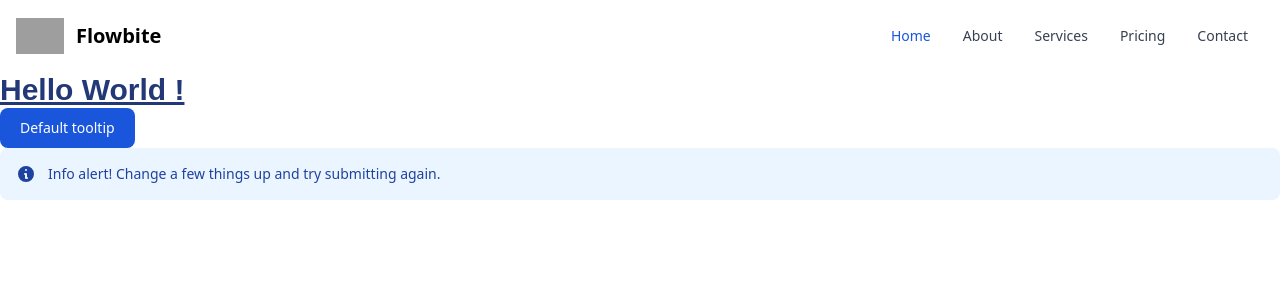
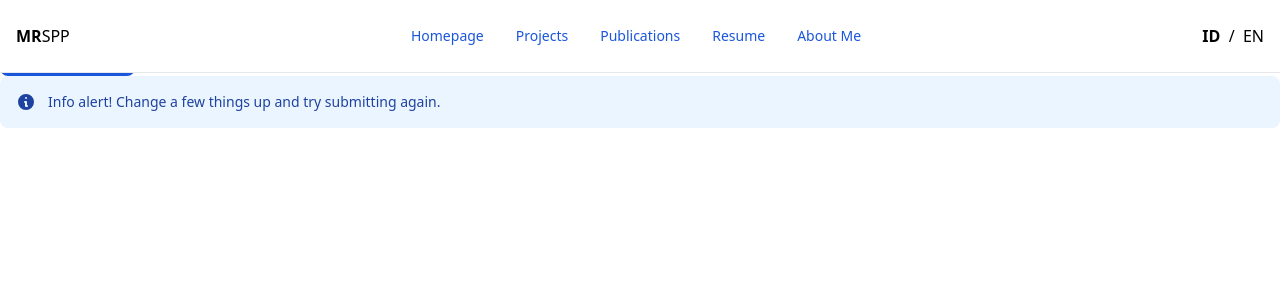
Before and after one commit to satrio-pamungkas/personal-website, a Next.js app: page / in a window 1280 px wide. Shown: the top 300 px of the page. Built offline with nearby package versions, Linux system fonts and the light colour scheme; grey boxes are pictures that could not be loaded.

Commit message:
feat: added Base NavbarComponent

```diff
--- a/src/modules/common/atoms/NavbarLink/NavbarLink.tsx
+++ b/src/modules/common/atoms/NavbarLink/NavbarLink.tsx
@@ -4,6 +4,11 @@ interface INavbarLink {
 
 export const NavbarLink = (props: INavbarLink) => {
   return (
-    <a className="font-bold">{props.label}</a>
+    <a href="" className="block py-2 pl-3 pr-4 text-white
+      bg-blue-700 rounded md:bg-transparent md:text-blue-700
+      md:p-0 dark:text-white"
+    >
+      {props.label}
+    </a>
   );
 }
--- a/src/modules/common/molecules/LanguageTab/LanguageTab.tsx
+++ b/src/modules/common/molecules/LanguageTab/LanguageTab.tsx
@@ -9,12 +9,15 @@ export const LanguageTab = () => {
   }
 
   return (
-    <div data-testid="language-tab">
+    <div className="flex flex-row" data-testid="language-tab">
       <LanguageLink
         active={status}
         label="ID"
         onClick={updateStatus}
       />
+      &nbsp;
+      /
+      &nbsp;
       <LanguageLink
         active={!status}
         label="EN"
--- a/src/modules/common/molecules/NavbarList/NavbarList.tsx
+++ b/src/modules/common/molecules/NavbarList/NavbarList.tsx
@@ -13,7 +13,7 @@ interface INavbarList {
 export const NavbarList = (props: INavbarList) => {
   return (
     <div>
-      <ul>
+      <ul className="flex flex-col p-4 mt-4 border border-gray-100 rounded-lg bg-gray-50 md:flex-row md:space-x-8 md:mt-0 md:text-sm md:font-medium md:border-0 md:bg-white dark:bg-gray-800 md:dark:bg-gray-900 dark:border-gray-700">
         {props.list.map((item) => (
           <li key={item.id}>
             <NavbarLink label={item.label} />
--- /dev/null
+++ b/src/modules/common/organisms/Navbar/Navbar.tsx
@@ -0,0 +1,28 @@
+import { LanguageTab } from "../../molecules/LanguageTab/LanguageTab";
+import { NavbarList } from "../../molecules/NavbarList/NavbarList";
+
+const linkLabels = [
+  { id: 1, label: "Homepage", link: "/" },
+  { id: 2, label: "Projects", link: "/projects" },
+  { id: 3, label: "Publications", link: "/publications" },
+  { id: 4, label: "Resume", link: "/resume" },
+  { id: 5, label: "About Me", link: "/about" }
+];
+
+export const Navbar = () => {
+  return (
+    <nav className="bg-white px-2 sm:px-4 py-2.5 dark:bg-gray-900 fixed w-full z-20 top-0 left-0 border-b border-gray-200 dark:border-gray-600">
+      <div data-testid="navbar-div" className="container flex flex-wrap items-center justify-between mx-auto">
+        <div className="flex items-center">
+          <h1><b>MR</b>SPP</h1>
+        </div>
+        <div className="flex md:order-2">
+          <LanguageTab/>
+        </div>
+        <div className="items-center justify-between hidden w-full md:flex md:w-auto md:order-1" id="navbar-sticky">
+          <NavbarList list={linkLabels} />
+        </div>
+      </div>
+    </nav>
+  );
+}
--- a/src/pages/index.tsx
+++ b/src/pages/index.tsx
@@ -1,7 +1,5 @@
 import Head from "next/head";
-import { Inter } from "next/font/google";
-
-const inter = Inter({ subsets: ["latin"] });
+import { Navbar } from "@/modules/common/organisms/Navbar/Navbar";
 
 export default function Home() {
   return (
@@ -13,81 +11,7 @@ export default function Home() {
         <link rel="icon" href="/favicon.ico" />
       </Head>
       <main>
-        <nav className="bg-white border-gray-200 px-2 sm:px-4 py-2.5 rounded dark:bg-gray-900">
-          <div className="container flex flex-wrap items-center justify-between mx-auto">
-            <a href="https://flowbite.com/" className="flex items-center">
-              <img src="https://flowbite.com/docs/images/logo.svg" className="h-6 mr-3 sm:h-9" alt="Flowbite Logo" />
-              <span className="self-center text-xl font-semibold whitespace-nowrap dark:text-white">Flowbite</span>
-            </a>
-            <button
-              data-collapse-toggle="navbar-default"
-              type="button"
-              className="inline-flex items-center p-2 ml-3 text-sm text-gray-500 rounded-lg md:hidden hover:bg-gray-100 focus:outline-none focus:ring-2 focus:ring-gray-200 dark:text-gray-400 dark:hover:bg-gray-700 dark:focus:ring-gray-600"
-              aria-controls="navbar-default"
-              aria-expanded="false"
-            >
-              <span className="sr-only">Open main menu</span>
-              <svg
-                className="w-6 h-6"
-                aria-hidden="true"
-                fill="currentColor"
-                viewBox="0 0 20 20"
-                xmlns="http://www.w3.org/2000/svg"
-              >
-                <path
-                  fillRule="evenodd"
-                  d="M3 5a1 1 0 011-1h12a1 1 0 110 2H4a1 1 0 01-1-1zM3 10a1 1 0 011-1h12a1 1 0 110 2H4a1 1 0 01-1-1zM3 15a1 1 0 011-1h12a1 1 0 110 2H4a1 1 0 01-1-1z"
-                  clipRule="evenodd"
-                ></path>
-              </svg>
-            </button>
-            <div className="hidden w-full md:block md:w-auto" id="navbar-default">
-              <ul className="flex flex-col p-4 mt-4 border border-gray-100 rounded-lg bg-gray-50 md:flex-row md:space-x-8 md:mt-0 md:text-sm md:font-medium md:border-0 md:bg-white dark:bg-gray-800 md:dark:bg-gray-900 dark:border-gray-700">
-                <li>
-                  <a
-                    href="#"
-                    className="block py-2 pl-3 pr-4 text-white bg-blue-700 rounded md:bg-transparent md:text-blue-700 md:p-0 dark:text-white"
-                    aria-current="page"
-                  >
-                    Home
-                  </a>
-                </li>
-                <li>
-                  <a
-                    href="#"
-                    className="block py-2 pl-3 pr-4 text-gray-700 rounded hover:bg-gray-100 md:hover:bg-transparent md:border-0 md:hover:text-blue-700 md:p-0 dark:text-gray-400 md:dark:hover:text-white dark:hover:bg-gray-700 dark:hover:text-white md:dark:hover:bg-transparent"
-                  >
-                    About
-                  </a>
-                </li>
-                <li>
-                  <a
-                    href="#"
-                    className="block py-2 pl-3 pr-4 text-gray-700 rounded hover:bg-gray-100 md:hover:bg-transparent md:border-0 md:hover:text-blue-700 md:p-0 dark:text-gray-400 md:dark:hover:text-white dark:hover:bg-gray-700 dark:hover:text-white md:dark:hover:bg-transparent"
-                  >
-                    Services
-                  </a>
-                </li>
-                <li>
-                  <a
-                    href="#"
-                    className="block py-2 pl-3 pr-4 text-gray-700 rounded hover:bg-gray-100 md:hover:bg-transparent md:border-0 md:hover:text-blue-700 md:p-0 dark:text-gray-400 md:dark:hover:text-white dark:hover:bg-gray-700 dark:hover:text-white md:dark:hover:bg-transparent"
-                  >
-                    Pricing
-                  </a>
-                </li>
-                <li>
-                  <a
-                    href="#"
-                    className="block py-2 pl-3 pr-4 text-gray-700 rounded hover:bg-gray-100 md:hover:bg-transparent md:border-0 md:hover:text-blue-700 md:p-0 dark:text-gray-400 md:dark:hover:text-white dark:hover:bg-gray-700 dark:hover:text-white md:dark:hover:bg-transparent"
-                  >
-                    Contact
-                  </a>
-                </li>
-              </ul>
-            </div>
-          </div>
-        </nav>
+        <Navbar/>
 
         <h1 className="text-3xl font-barlow font-bold underline text-blue-900">Hello World !</h1>
 
```
Also changed, not shown: 1 other file (tests, documents, lock files or other folders).
